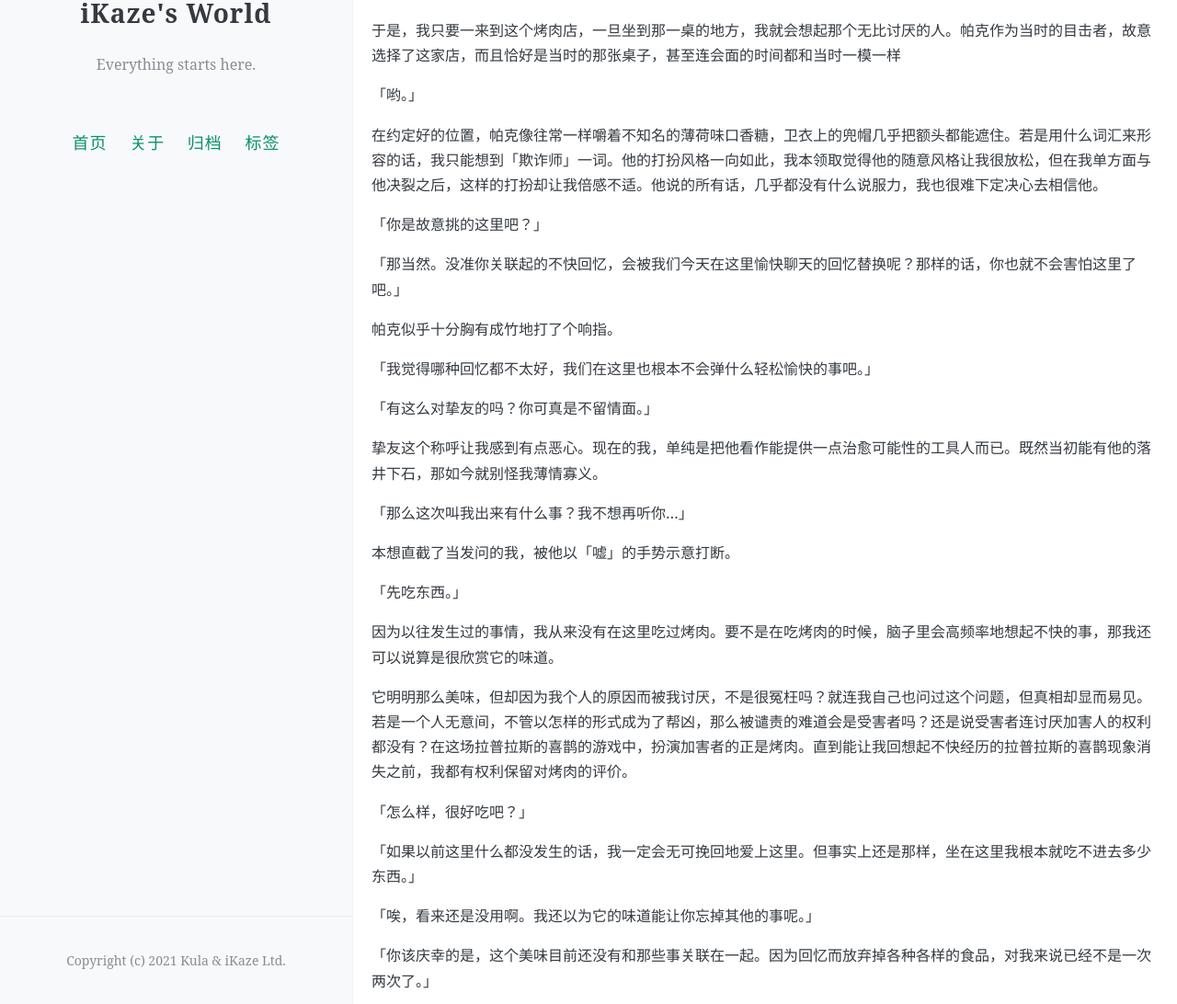
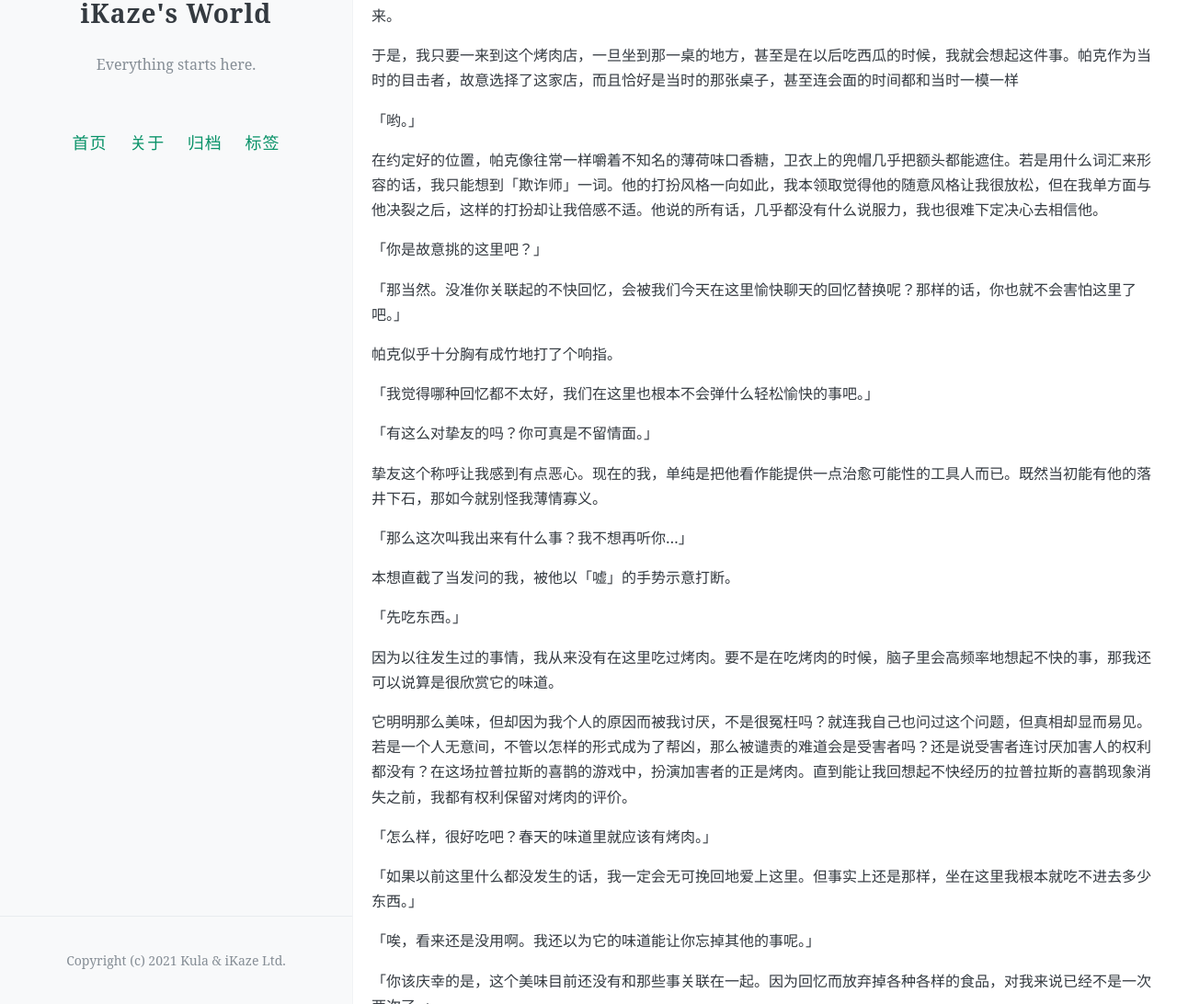
Before and after one commit to 1Kaze/iKaze, a Jekyll site: the page built from _posts/2021-1-31-springphobia4.md, in a window 1280 px wide and 1400 px high, scrolled down 5913 px. Shown: the part 308-1400 px from the top of the window at 92% size. Built offline with Jekyll 4.4.1, drawn with Linux system fonts in a browser that asks for light colours; comment, search, counter and statistics services are not loaded; some of the changed text lies outside the part shown.

Commit message:
Update 2021-1-31-springphobia4.md

```diff
--- a/_posts/2021-1-31-springphobia4.md
+++ b/_posts/2021-1-31-springphobia4.md
@@ -234,9 +234,9 @@ comments: true
 
 好巧不巧，帕克的家中也有如同心理医师的人。和白杨用化学药类让我以类似逃避、遗忘的方式克服对春天的恐惧不同，帕克的方法，是让我以场景重现的方式直面当时的心理阴影，从而让我逐渐接受、并且与当时的回忆和解。往好的方向想，直面关联到的记忆的话，那么拉普拉斯的喜鹊有没有可能产生全新的记忆关联，从而覆盖掉那些痛苦的关联？
 
-这次会面的地点，也正是突出他的观点——那是一个我很讨厌的烤肉店。理由是在以前同学聚会时，有一个我十分讨厌的人就坐在我的对面，导致我那顿饭根本没有心情吃烤肉，整顿烧烤甚至一直在吃西瓜，来让我冷静下来。
+这次会面的地点，也正是突出他的观点——那是一个我很讨厌的烤肉店。理由是在以前春季的同学聚会时，有一个我十分讨厌的人恰好就坐在我的对面，导致我那顿饭根本没有心情吃烤肉，整顿烧烤甚至一直在吃西瓜，试图让我自己冷静下来。
 
-于是，我只要一来到这个烤肉店，一旦坐到那一桌的地方，我就会想起那个无比讨厌的人。帕克作为当时的目击者，故意选择了这家店，而且恰好是当时的那张桌子，甚至连会面的时间都和当时一模一样
+于是，我只要一来到这个烤肉店，一旦坐到那一桌的地方，甚至是在以后吃西瓜的时候，我就会想起这件事。帕克作为当时的目击者，故意选择了这家店，而且恰好是当时的那张桌子，甚至连会面的时间都和当时一模一样
 
 
 
@@ -268,9 +268,7 @@ comments: true
 
 它明明那么美味，但却因为我个人的原因而被我讨厌，不是很冤枉吗？就连我自己也问过这个问题，但真相却显而易见。若是一个人无意间，不管以怎样的形式成为了帮凶，那么被谴责的难道会是受害者吗？还是说受害者连讨厌加害人的权利都没有？在这场拉普拉斯的喜鹊的游戏中，扮演加害者的正是烤肉。直到能让我回想起不快经历的拉普拉斯的喜鹊现象消失之前，我都有权利保留对烤肉的评价。
 
-
-
-「怎么样，很好吃吧？」
+「怎么样，很好吃吧？春天的味道里就应该有烤肉。」
 
 「如果以前这里什么都没发生的话，我一定会无可挽回地爱上这里。但事实上还是那样，坐在这里我根本就吃不进去多少东西。」
 
@@ -320,19 +318,25 @@ comments: true
 
 我明明已经在尝试成为自己讨厌的样子，去尽力放低底线，去接受那些无法改变的回忆与过去。但还有那么多我要接纳的过往，它们已经比我能看到的远方还要沉重。被它压着的我抬不起来头，看不见未来的我，也根本没有力气背着这样的包袱走向未来。
 
-又一个春天就要来了，我还能怎么办呢？我借着唯一所剩的小说麻痹自己，但那些悲伤却从未消失。即使守护住了小说，我还是除了小说以外一无所有。
+又一个春天就要来了，我还能怎么办呢？我借着唯一所剩的小说麻痹自己，但那些悲伤却从未消失。
+
+即使守护住了小说，我还是除了小说以外一无所有。
+
+即使熬过了这个春天，谁又能向我保证，这伤口不会继续顺着时间切下去，跨越春季的范畴，迈向夏季，横跨整年，最后贯穿我的一生呢。
 
 最好的办法，应该是失去记忆，最好能够定向地失去我不喜欢的记忆。但当今世界上，就没有能够这样操纵大脑的手段。
 
 要是报复呢，一个一个人去解决未免也太麻烦，而且反倒有可能在报复所有人的途中就被法律所制裁。
 
-如果能在回到所有事发生之前就好了，但那也根本做不到。事情的解决方法，从这里开始就变成了一场死局。在其中的我，也就注定永远难以摆脱春天沿着时间的流向而割裂出的伤口。
+如果能在回到所有事发生之前就好了，或者抹消掉过去所有的春天，但那也根本做不到。事情的解决方法，从这里开始就变成了一场死局。在其中的我，也就注定永远难以摆脱春天沿着时间的流向而割裂出的伤口。
 
 既然回不到过去，那就把我连同我的过去、我的回忆一同杀死吧。
 
 
 
 我从床下拿出了一个小盒子。
+
+
 
 我早就很清楚了，除了自杀，我根本没有其他的办法，让我从回忆中完全解脱。从我开始把自杀作为保底策略的那一刻以来，我就已经为我的人生标好了终点。
 
@@ -378,3 +382,5 @@ comments: true
 # 时诗的博客
 
 #### 时诗 九个月前发表了新内容：
+
+我终于熬过去了。
```
